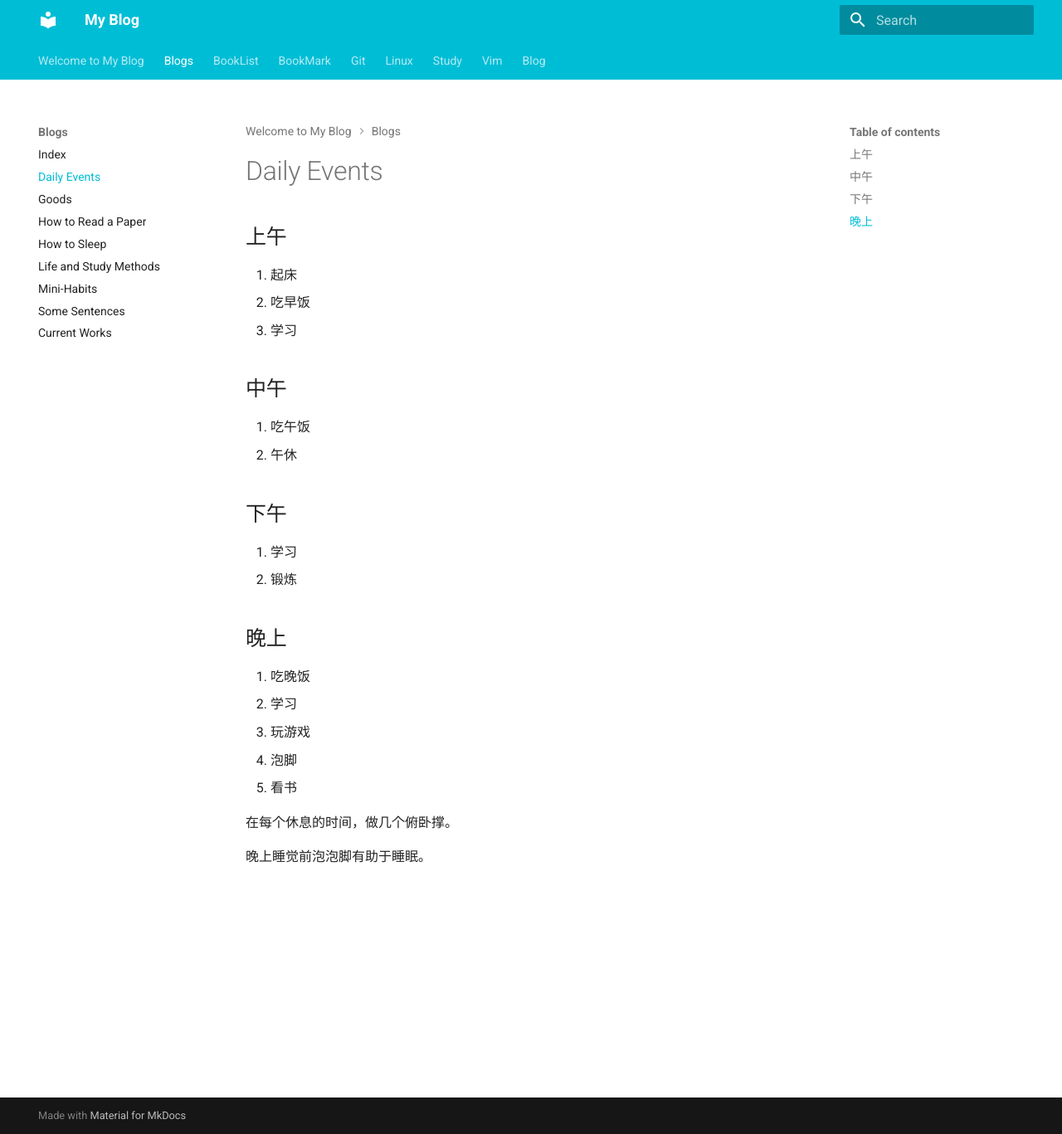
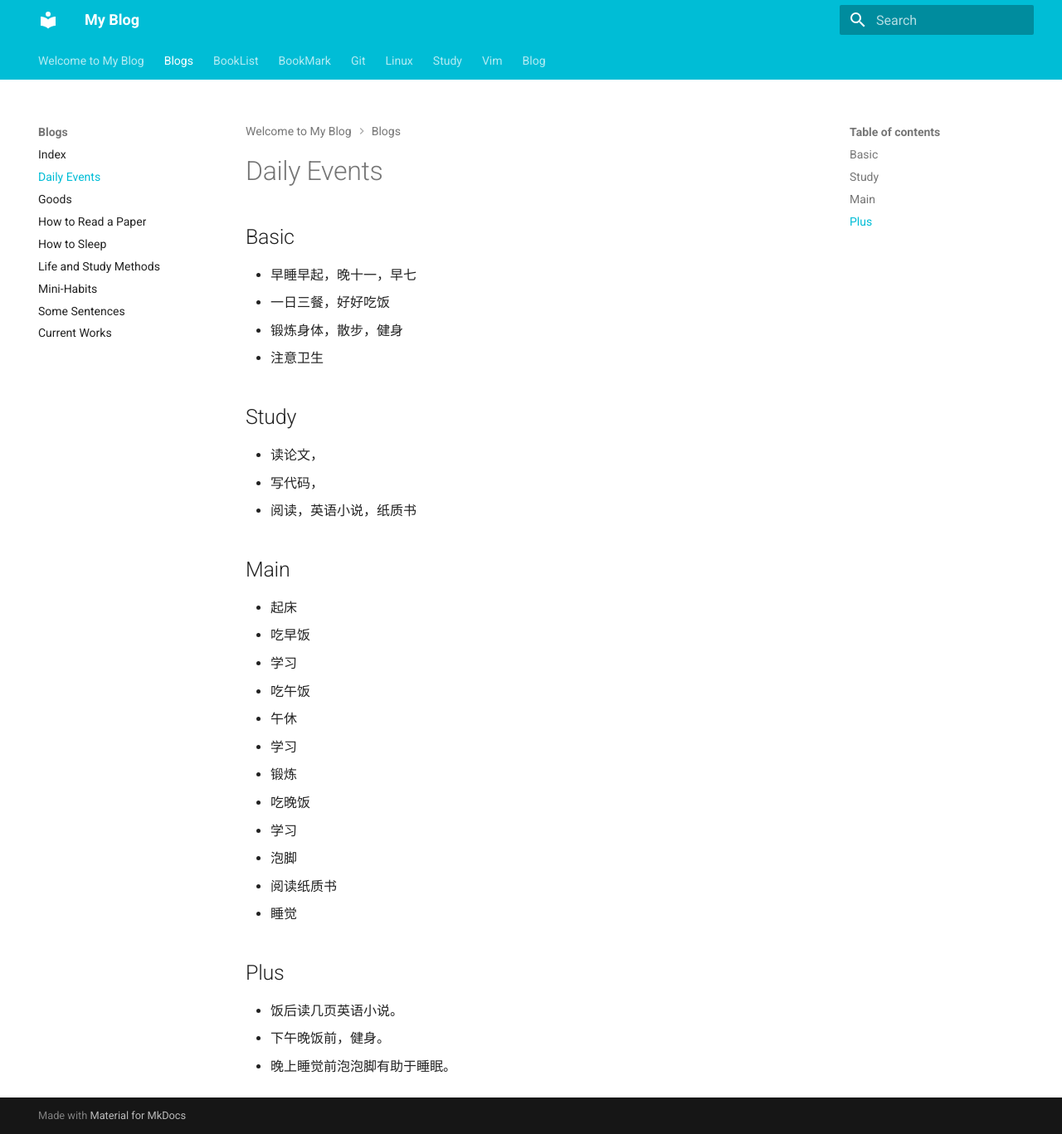
Before and after one commit to WGZ-W/wgz-w.github.io, an MkDocs documentation site: the page built from docs/Blogs/daily.md, in a window 1280 px wide and 1367 px high. Shown: the whole window at 83% size. Built offline with MkDocs 1.6.1 and Material for MkDocs 9.7.7, drawn with Linux system fonts in a browser that asks for light colours.

Commit message:
Update Blogs/daily.md

```diff
--- a/docs/Blogs/daily.md
+++ b/docs/Blogs/daily.md
@@ -1,33 +1,38 @@
 ---
-layout: post
+
 title: "Daily Events"
 tag: blogs
 ---
 
 
 # Daily Events
+## Basic
+- 早睡早起，晚十一，早七
+- 一日三餐，好好吃饭
+- 锻炼身体，散步，健身
+- 注意卫生
 
-## 上午
-1. 起床
-2. 吃早饭
-3. 学习
+## Study
+- 读论文，
+- 写代码，
+- 阅读，英语小说，纸质书
 
-## 中午
-4. 吃午饭
-5. 午休
-
-## 下午
-6. 学习
-7. 锻炼
-
-## 晚上
-8. 吃晚饭
-9.  学习
-10. 玩游戏
-11. 泡脚
-12. 看书
+## Main
+- 起床
+- 吃早饭
+- 学习
+- 吃午饭
+- 午休
+- 学习
+- 锻炼
+- 吃晚饭
+- 学习
+- 泡脚
+- 阅读纸质书
+- 睡觉
 
 
-在每个休息的时间，做几个俯卧撑。
-
-晚上睡觉前泡泡脚有助于睡眠。
+## Plus
+- 饭后读几页英语小说。
+- 下午晚饭前，健身。
+- 晚上睡觉前泡泡脚有助于睡眠。
```
